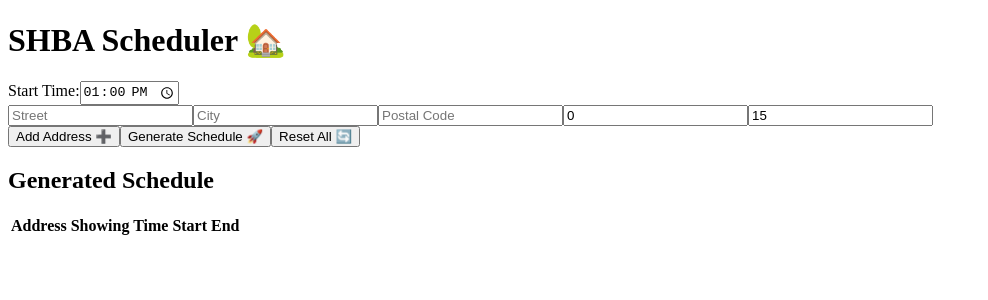
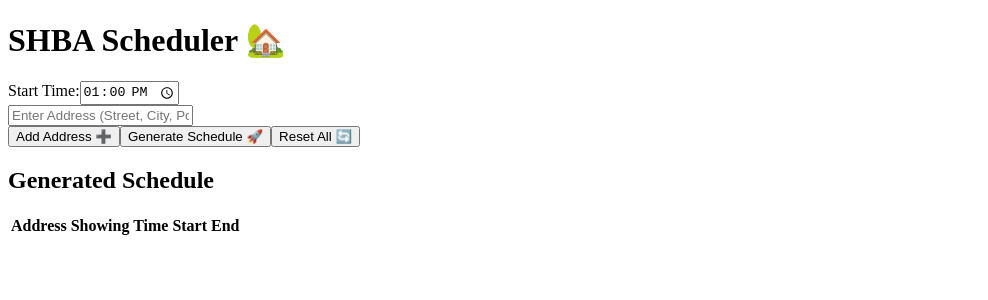
Before and after one commit to Arek497/SEBA-Scheduler, a React (Create React App) app: page / in a window 1280 px wide. Shown: the top 300 px of the page, without its empty margins (0-988 px from the left). Built offline with nearby package versions, Linux system fonts and the light colour scheme.

Commit message:
"address line to one entry"

```diff
--- a/src/App.tsx
+++ b/src/App.tsx
@@ -1,42 +1,27 @@
 import React, { useState } from "react";
-
-// Define the Address interface with proper types
-interface Address {
-  street: string;
-  city: string;
-  postalCode: string | number;
-  travelTime: number; // Time taken to travel to the next address
-  showingDuration: number; // Duration of the showing
-}
 
 // Define the Schedule interface
 interface Schedule {
-  street: string;
-  city: string;
+  address: string; // Combine street, city, and postal code into a single address field
   showingDuration: number;
   startTime: string;
   endTime: string;
 }
 
 const App: React.FC = () => {
-  const [addresses, setAddresses] = useState<Address[]>([
-    { street: "", city: "", postalCode: "", travelTime: 0, showingDuration: 15 },
-  ]);
+  const [addresses, setAddresses] = useState<string[]>([""]); // Array to hold addresses as strings
   const [startTime, setStartTime] = useState<string>("13:00"); // Default start time (1:00 PM)
   const [schedule, setSchedule] = useState<Schedule[]>([]); // Use Schedule type for schedule
 
-  // Function to add a new address
+  // Function to add a new address input
   const addAddress = () => {
-    setAddresses([...addresses, { street: "", city: "", postalCode: "", travelTime: 0, showingDuration: 15 }]);
+    setAddresses([...addresses, ""]); // Add a new empty string for the address
   };
 
-  // Update function to modify a specific field in a given address
-  const updateAddress = (index: number, field: keyof Address, value: string | number) => {
+  // Function to update a specific address in the array
+  const updateAddress = (index: number, value: string) => {
     const newAddresses = [...addresses];
-    newAddresses[index] = {
-      ...newAddresses[index],
-      [field]: value,
-    };
+    newAddresses[index] = value; // Update the specific address
     setAddresses(newAddresses);
   };
 
@@ -58,21 +43,23 @@ const App: React.FC = () => {
   // Function to generate schedule based on addresses and start time
   const generateSchedule = () => {
     const newSchedule: Schedule[] = [];
+    const showingDuration = 15; // Fixed showing duration for simplicity
+    const travelTimes = [15, 30]; // Example travel times for demonstration
     const startTimeParts = startTime.split(":");
     const initialDate = new Date();
     initialDate.setHours(Number(startTimeParts[0]), Number(startTimeParts[1]), 0, 0);
     let currentTime = initialDate;
 
-    addresses.forEach((address) => {
-      const endTime = calculateNextBookingTime(currentTime, address.travelTime, address.showingDuration);
+    addresses.forEach((address, index) => {
+      const travelTime = travelTimes[index % travelTimes.length]; // Cycle through travel times
+      const endTime = calculateNextBookingTime(currentTime, travelTime, showingDuration);
       newSchedule.push({
-        street: address.street,
-        city: address.city,
-        showingDuration: address.showingDuration,
+        address: address,
+        showingDuration: showingDuration,
         startTime: currentTime.toLocaleTimeString([], { hour: '2-digit', minute: '2-digit', hour12: true }),
         endTime: endTime.toLocaleTimeString([], { hour: '2-digit', minute: '2-digit', hour12: true }),
       });
-      currentTime = new Date(endTime.getTime() + address.travelTime * 60000);
+      currentTime = new Date(endTime.getTime() + travelTime * 60000);
       currentTime = roundToQuarterHour(currentTime); // Round to the nearest quarter hour after scheduling
     });
 
@@ -81,7 +68,7 @@ const App: React.FC = () => {
 
   // Function to reset all fields
   const resetFields = () => {
-    setAddresses([{ street: "", city: "", postalCode: "", travelTime: 0, showingDuration: 15 }]);
+    setAddresses([""]); // Reset to a single empty address field
     setStartTime("13:00");
     setSchedule([]);
   };
@@ -97,33 +84,9 @@ const App: React.FC = () => {
         <div key={index}>
           <input
             type="text"
-            value={address.street}
-            onChange={(e) => updateAddress(index, "street", e.target.value)}
-            placeholder="Street"
-          />
-          <input
-            type="text"
-            value={address.city}
-            onChange={(e) => updateAddress(index, "city", e.target.value)}
-            placeholder="City"
-          />
-          <input
-            type="text"
-            value={address.postalCode}
-            onChange={(e) => updateAddress(index, "postalCode", e.target.value)}
-            placeholder="Postal Code"
-          />
-          <input
-            type="number"
-            value={address.travelTime}
-            onChange={(e) => updateAddress(index, "travelTime", Number(e.target.value))}
-            placeholder="Travel Time (min)"
-          />
-          <input
-            type="number"
-            value={address.showingDuration}
-            onChange={(e) => updateAddress(index, "showingDuration", Number(e.target.value))}
-            placeholder="Showing Duration (min)"
+            value={address}
+            onChange={(e) => updateAddress(index, e.target.value)}
+            placeholder="Enter Address (Street, City, Postal Code)"
           />
         </div>
       ))}
@@ -143,7 +106,7 @@ const App: React.FC = () => {
         <tbody>
           {schedule.map((showing, index) => (
             <tr key={index}>
-              <td>{showing.street}, {showing.city}</td>
+              <td>{showing.address}</td>
               <td>{showing.showingDuration} min</td>
               <td>{showing.startTime}</td>
               <td>{showing.endTime}</td>
```
